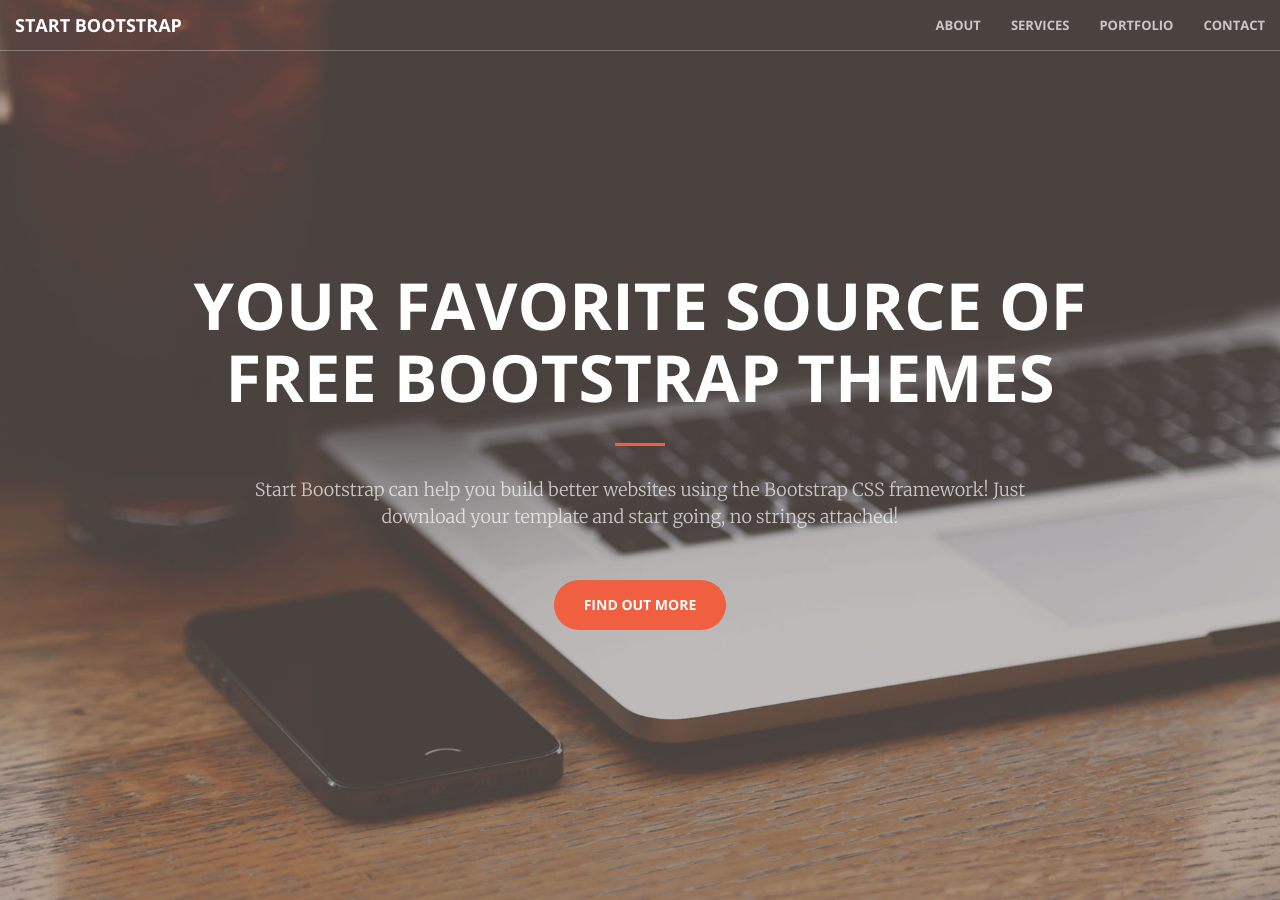
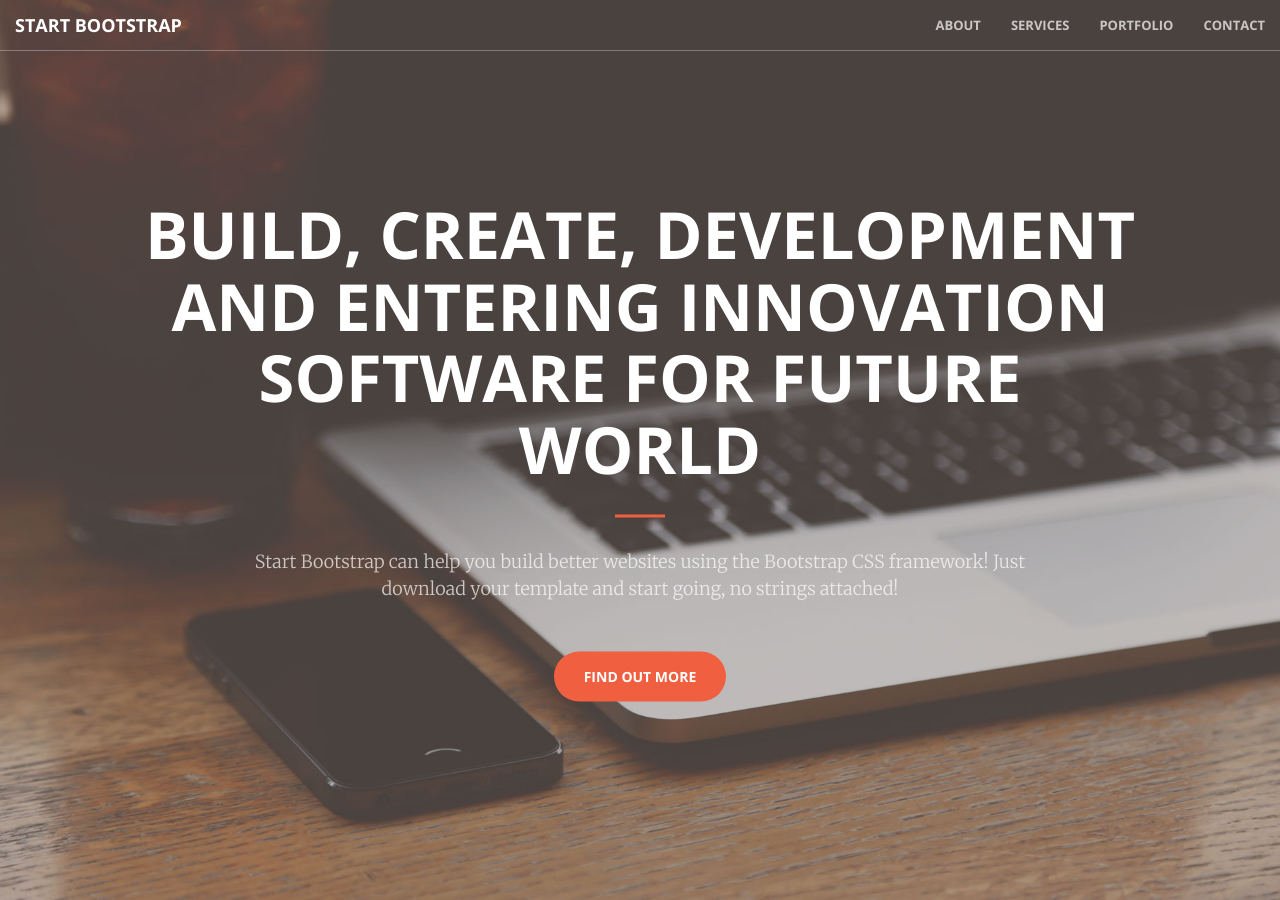
Before and after one commit to mgg-dev/mgg-dev.github.io, a Jekyll site: the page built from index.html, in a window 1280 px wide and 900 px high. Built offline with Jekyll 4.4.1, drawn with Linux system fonts in a browser that asks for light colours.

Commit message:
Update header.html

```diff
--- a/_includes/header.html
+++ b/_includes/header.html
@@ -1,7 +1,8 @@
 <header>
     <div class="header-content">
         <div class="header-content-inner">
-            <h1>Your Favorite Source of Free Bootstrap Themes</h1>
+<!--             <h1>Your Favorite Source of Free Bootstrap Themes</h1> -->
+            <h1>Build, Create, Development and Entering Innovation Software for Future World</h1>
             <hr>
             <p>Start Bootstrap can help you build better websites using the Bootstrap CSS framework! Just download your template and start going, no strings attached!</p>
             <a href="#about" class="btn btn-primary btn-xl page-scroll">Find Out More</a>
```
